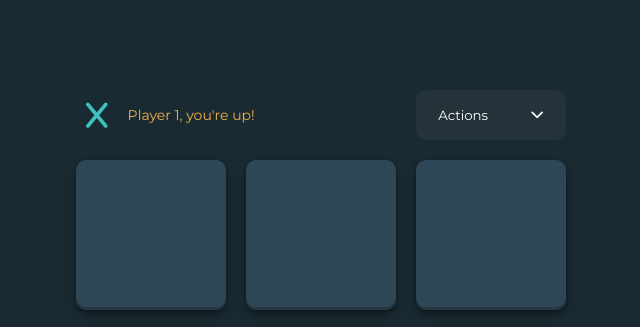
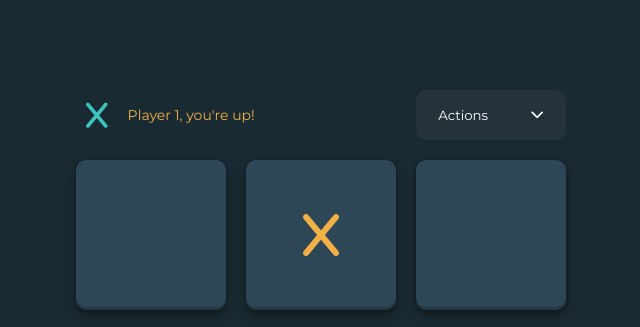
Before and after one commit to anurag-verma-india/tic-tac-toe, a plain HTML site: page vanilla-build/index.html in a window 1280 px wide. Both pictures are taken after a click on the element 640 px from the left and 235 px from the top of the page. Shown: the top 327 px of the page, 319-959 px from the left. Drawn offline with Linux system fonts and the light colour scheme.

Commit message:
Reduced on state variable, currentPlayer, VanillaJS

```diff
--- a/vanilla-build/js/app.js
+++ b/vanilla-build/js/app.js
@@ -10,7 +10,6 @@ const App = {
     },
 
     state: {
-        currentPlayer: 1,
         moves: []
     },
 
@@ -36,19 +35,25 @@ const App = {
         // TODO
         App.$.squares.forEach(square => {
             square.addEventListener('click', (event) => {
-                console.log(`Square with id ${square.id} was clicked`)
-                console.log(`Current player is ${App.state.currentPlayer}`)
-
-
-                // Return early if the clicked square is not empty
-                if (square.hasChildNodes()) {
-                    console.log("Square is not empty");
+                // Return early if the clicked square hasMove in it
+                const hasMove = (squareId) => {
+                    const existingMove = App.state.moves.find(
+                        (move) => move.squareId === squareId
+                    );
+                    return existingMove !== undefined;
+                }
+                if (hasMove(+square.id)) {
                     return;
                 }
 
+                // Finding the current player
+                const lastMove = App.state.moves[App.state.moves.length - 1];
+                // const lastMove = App.state.moves.at(-1);
+                const getOppositePlayer = (playerId) => playerId === 1 ? 2 : 1
+                const currentPlayer = App.state.moves.length === 0 ? 1 : getOppositePlayer(lastMove.playerId);
+
+
                 // Determine which icon to add to the square
-                const currentPlayer = App.state.currentPlayer;
-
                 const icon = document.createElement('i');
                 if (currentPlayer === 1) {
                     icon.classList.add("fa-solid", "fa-x", "yellow");
@@ -56,11 +61,12 @@ const App = {
                     icon.classList.add("fa-solid", "fa-o", "turquoise");
                 }
 
-                App.state.currentPlayer = App.state.currentPlayer === 1 ? 2 : 1;
                 App.state.moves.push({
-                    squareId: square.push
+                    squareId: +square.id,
+                    playerId: currentPlayer
                 })
 
+                // App.state.currentPlayer = currentPlayer === 1 ? 2 : 1;
 
                 square.replaceChildren(icon);
                 // <i class="fa-solid fa-x yellow"></i>
@@ -78,6 +84,7 @@ const App = {
                     [1, 5, 9],
                     [3, 5, 7]
                 ];
+                console.log("\n\n");
             })
         })
     }
```
Also changed, not shown: vanilla-build/index.html (+1 -1 lines).
